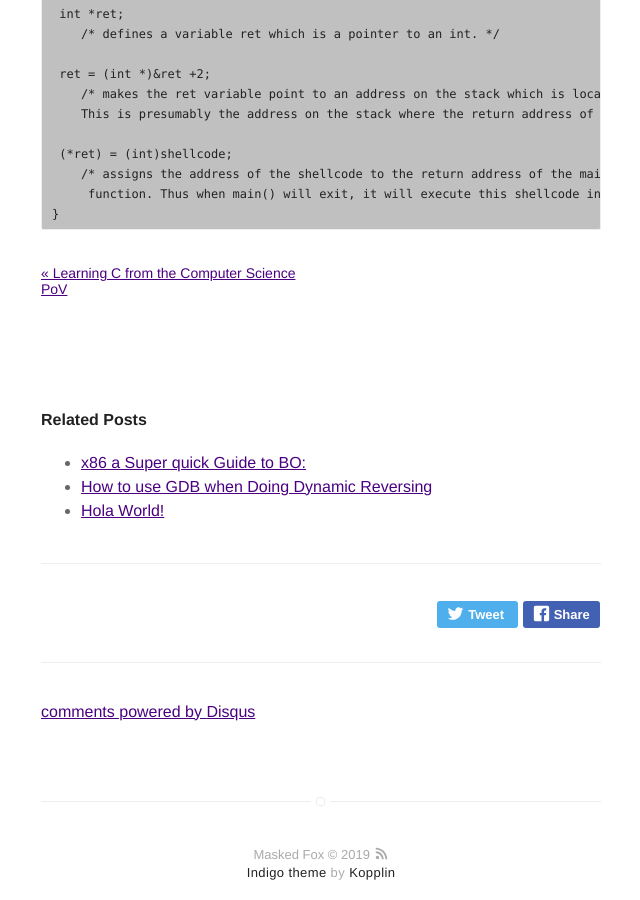
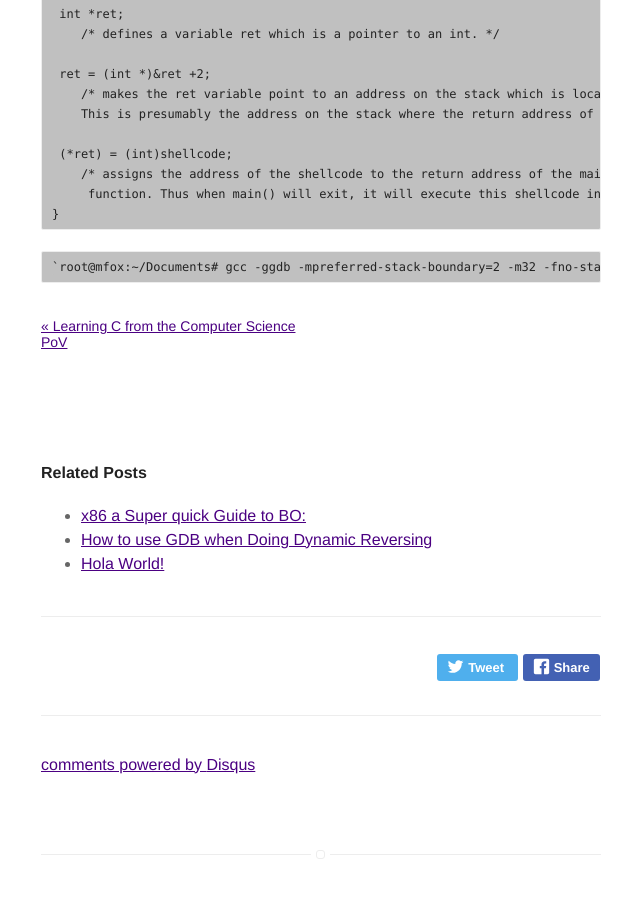
Before and after one commit to MaskedFox/maskedfox.github.io, a Jekyll site: the page built from _posts/2019-03-07-Quick-Shellcode-Writing.md, in a window 1280 px wide and 900 px high, scrolled down 2919 px. Shown: the whole window, without its empty margins (319-959 px from the left). Built offline with Jekyll 4.4.1, drawn with Linux system fonts in a browser that asks for light colours; comment, search, counter and statistics services are not loaded.

Commit message:
Update 2019-03-07-Quick-Shellcode-Writing.md

````diff
--- a/_posts/2019-03-07-Quick-Shellcode-Writing.md
+++ b/_posts/2019-03-07-Quick-Shellcode-Writing.md
@@ -162,3 +162,7 @@ int main(void)
      function. Thus when main() will exit, it will execute this shellcode instead of exiting normally. */
 }
 ```
+
+```
+`root@mfox:~/Documents# gcc -ggdb -mpreferred-stack-boundary=2 -m32 -fno-stack-protector -z execstack shellcode.c -o shellcode`
+```
````
